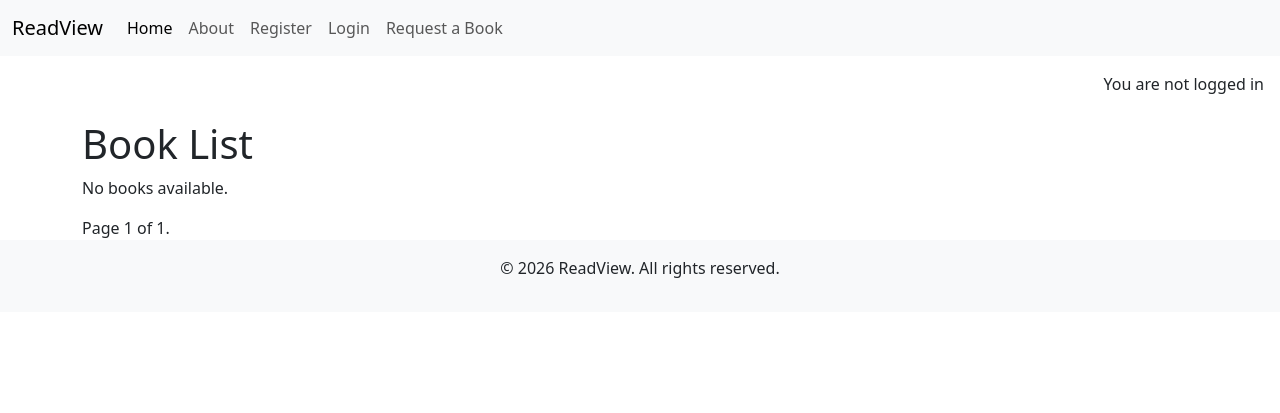
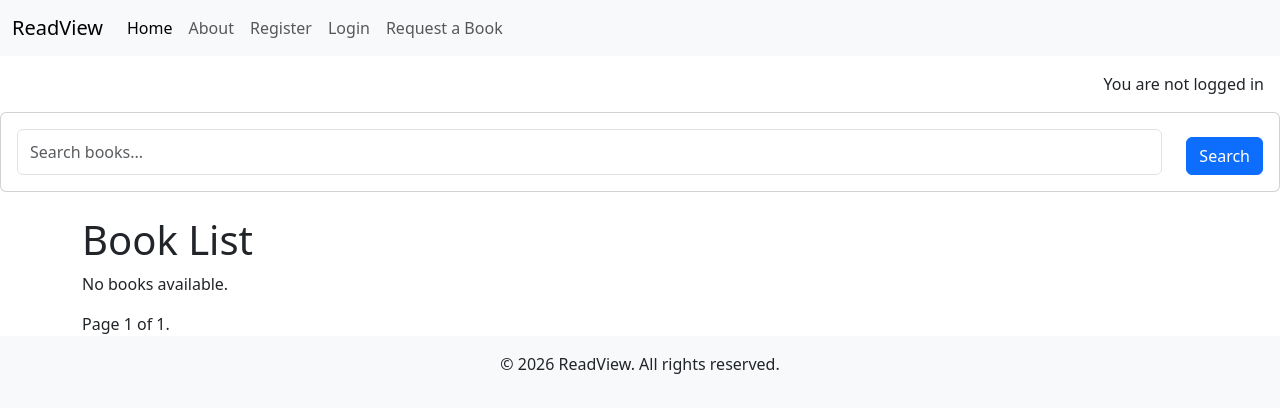
Before and after one commit to hamza-m1/readview, a Django app: page / in a window 1280 px wide. Shown: the top 413 px of the page. Run offline with Django 4.2, Linux system fonts and the light colour scheme; data that the repository does not hold is empty; some libraries are stand-ins or nearby versions.

Commit message:
Add search functionality to book list

```diff
--- a/books/templates/books/index.html
+++ b/books/templates/books/index.html
@@ -2,6 +2,17 @@
 {% load static %}
 
 {% block content %}
+<!-- Search bar -->
+<div class="card">
+    <div class="card-body">
+        <form method="POST" action="{% url 'home' %}" class="d-flex">
+            {% csrf_token %}
+            <input type="text" name="search_query" placeholder="Search books..." class="form-control me-4">
+            <button type="submit" class="btn btn-primary mt-2">Search</button>
+        </form>
+    </div>
+</div>
+<!-- Book list -->
 <div class="container mt-4">
     <h1>Book List</h1>
     <div class="row">
--- a/books/views.py
+++ b/books/views.py
@@ -24,6 +24,10 @@ def book_list(request):
     """
 
     books = Book.objects.filter(status=1).order_by('-publication_date')
+
+    if request.method == 'POST':
+        search_query = request.POST.get('search_query', '')
+        books = books.filter(title__icontains=search_query) | books.filter(author__icontains=search_query)
 
     paginator = Paginator(books, 6)  # Show 6 books per page
     page_number = request.GET.get("page")
```
